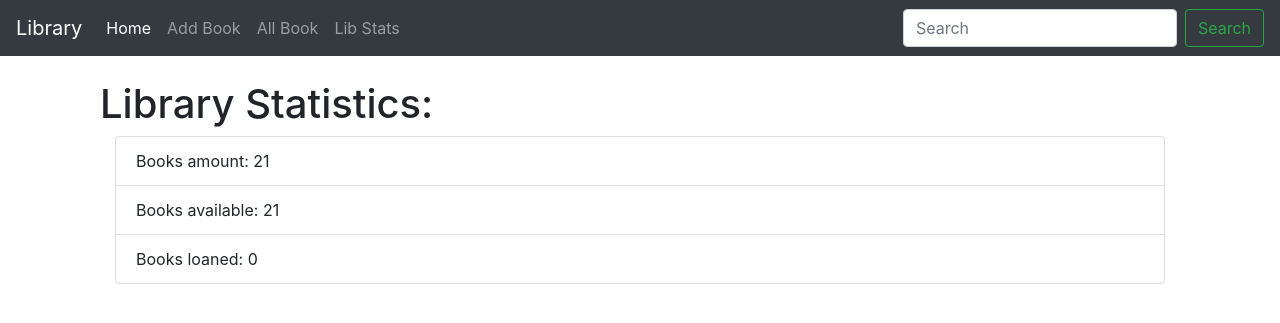
After one commit to otaviobarbosa617/djangoTermProject, a Django app: page /librarystats in a window 1280 px wide. The commit adds this page. Shown: the top 323 px of the page. Run offline with Django 4.2, Linux system fonts and the light colour scheme; data comes from the database, SQL or seed files in the repository.

Commit message:
library stats

```diff
--- a/library/urls.py
+++ b/library/urls.py
@@ -6,5 +6,6 @@ urlpatterns = [
     path('', views.home, name='home'),
     path('admin/', admin.site.urls),
     path('addbook',views.add_book, name='addbook'),
-    path('allbooks', views.view_all_books, name='allbooks')
+    path('allbooks', views.view_all_books, name='allbooks'),
+    path('librarystats', views.library_stats, name='librarystats')
 ]
--- a/library/views.py
+++ b/library/views.py
@@ -5,7 +5,7 @@ from .models import Book, BookGenre, Author, InstanceBook
 
 
 def home(request):
-    return render(request, 'base.html')
+    return render(request, 'home.html')
 
 
 def add_book(request):
@@ -17,3 +17,15 @@ def view_all_books(request):
         'book_list': books
     }
     return render(request,'booksall.html', context=context)
+
+def library_stats(request):
+    num_books = Book.objects.all().count()
+    available_books = InstanceBook.objects.filter(book__instancebook__book_status__iexact='ava').count()
+    loaned_books = InstanceBook.objects.filter(book__instancebook__book_status__iexact='onl').count()
+    context = {
+        'num_books': num_books,
+        'ava_books': available_books,
+        'lon_books': loaned_books
+    }
+
+    return render(request, 'librarystats.html', context=context)
--- /dev/null
+++ b/templates/base.html
@@ -0,0 +1,27 @@
+<!doctype html>
+<html lang="en">
+  <head>
+    <!-- Required meta tags -->
+    <meta charset="utf-8">
+    <meta name="viewport" content="width=device-width, initial-scale=1, shrink-to-fit=no">
+
+    <!-- Bootstrap CSS -->
+    <link rel="stylesheet" href="https://cdn.jsdelivr.net/npm/bootstrap@4.4.1/dist/css/bootstrap.min.css" integrity="sha384-Vkoo8x4CGsO3+Hhxv8T/Q5PaXtkKtu6ug5TOeNV6gBiFeWPGFN9MuhOf23Q9Ifjh" crossorigin="anonymous">
+
+    <title>COMP2152 - Library Term Project</title>
+  </head>
+  <body>
+        {% include 'navbar.html' %}
+        <br>
+        <div class="container">
+            {% block content %}
+            {% endblock %}
+        </div>
+
+    <!-- Optional JavaScript -->
+    <!-- jQuery first, then Popper.js, then Bootstrap JS -->
+    <script src="https://code.jquery.com/jquery-3.4.1.slim.min.js" integrity="sha384-J6qa4849blE2+poT4WnyKhv5vZF5SrPo0iEjwBvKU7imGFAV0wwj1yYfoRSJoZ+n" crossorigin="anonymous"></script>
+    <script src="https://cdn.jsdelivr.net/npm/popper.js@1.16.0/dist/umd/popper.min.js" integrity="sha384-Q6E9RHvbIyZFJoft+2mJbHaEWldlvI9IOYy5n3zV9zzTtmI3UksdQRVvoxMfooAo" crossorigin="anonymous"></script>
+    <script src="https://cdn.jsdelivr.net/npm/bootstrap@4.4.1/dist/js/bootstrap.min.js" integrity="sha384-wfSDF2E50Y2D1uUdj0O3uMBJnjuUD4Ih7YwaYd1iqfktj0Uod8GCExl3Og8ifwB6" crossorigin="anonymous"></script>
+  </body>
+</html>
--- /dev/null
+++ b/templates/librarystats.html
@@ -0,0 +1,15 @@
+{% extends 'base.html' %}
+
+{% block content %}
+    <div class="container">
+    <h1>Library Statistics:</h1>
+        <div class="container">
+            <ul class="list-group">
+                <li class="list-group-item">Books amount: {{ num_books }}</li>
+                <li class="list-group-item">Books available: {{ ava_books }}</li>
+                <li class="list-group-item">Books loaned: {{ lon_books }}</li>
+            </ul>
+        </div>
+    </div>
+
+{% endblock %}
--- a/templates/navbar.html
+++ b/templates/navbar.html
@@ -12,9 +12,11 @@
               <li class="nav-item ">
         <a class="nav-link" href="{% url 'addbook' %}">Add Book <span class="sr-only">(current)</span></a>
       </li>
-              </li>
-              <li class="nav-item ">
+        <li class="nav-item ">
         <a class="nav-link" href="{% url 'allbooks' %}">All Book <span class="sr-only">(current)</span></a>
+      </li>
+        <li class="nav-item ">
+        <a class="nav-link" href="{% url 'librarystats' %}">Lib Stats <span class="sr-only">(current)</span></a>
       </li>
     </ul>
     <form class="form-inline my-2 my-lg-0">
```
Also changed, not shown: templates/home.html (added, +14 -0 lines), library/migrations/0001_initial.py, library/migrations/0002_alter_book_book_genre_alter_bookgenre_item_genre.py (added), library/migrations/0003_alter_book_book_acquired_year_and_more.py (added).
